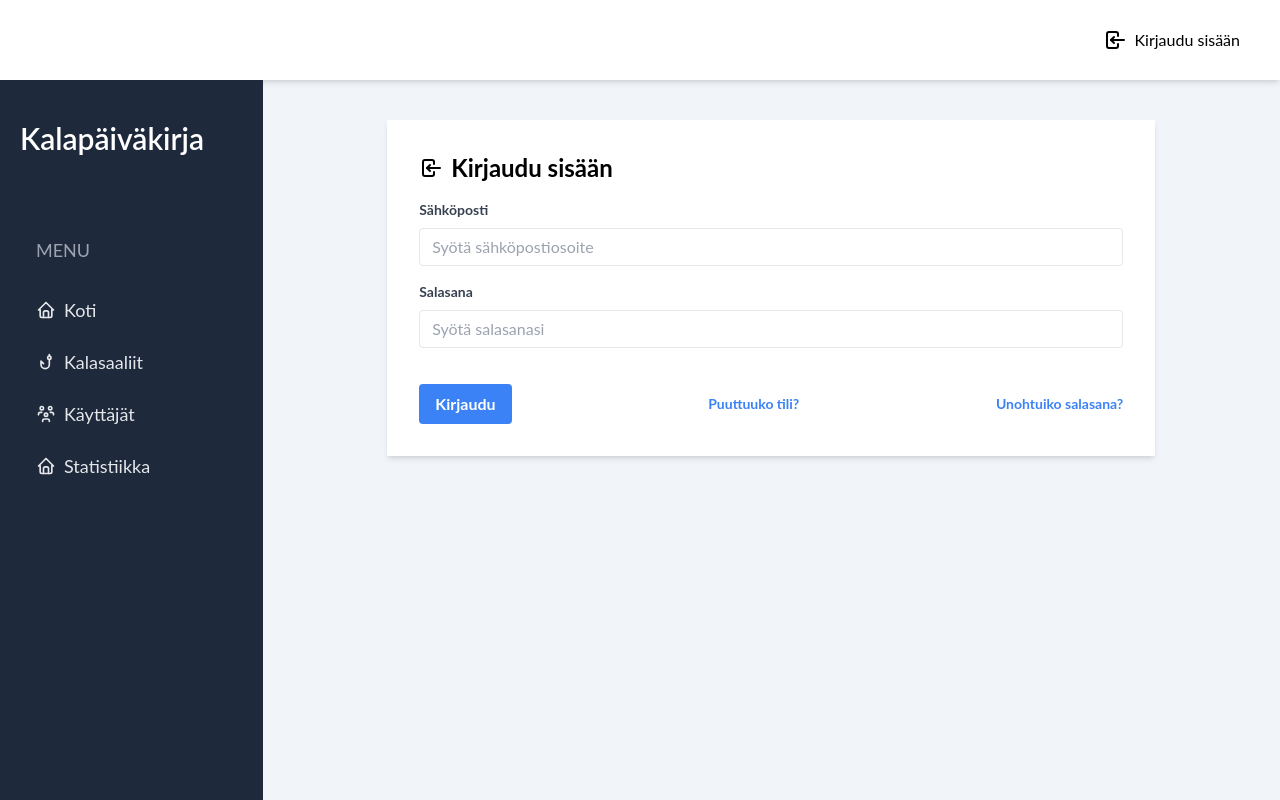
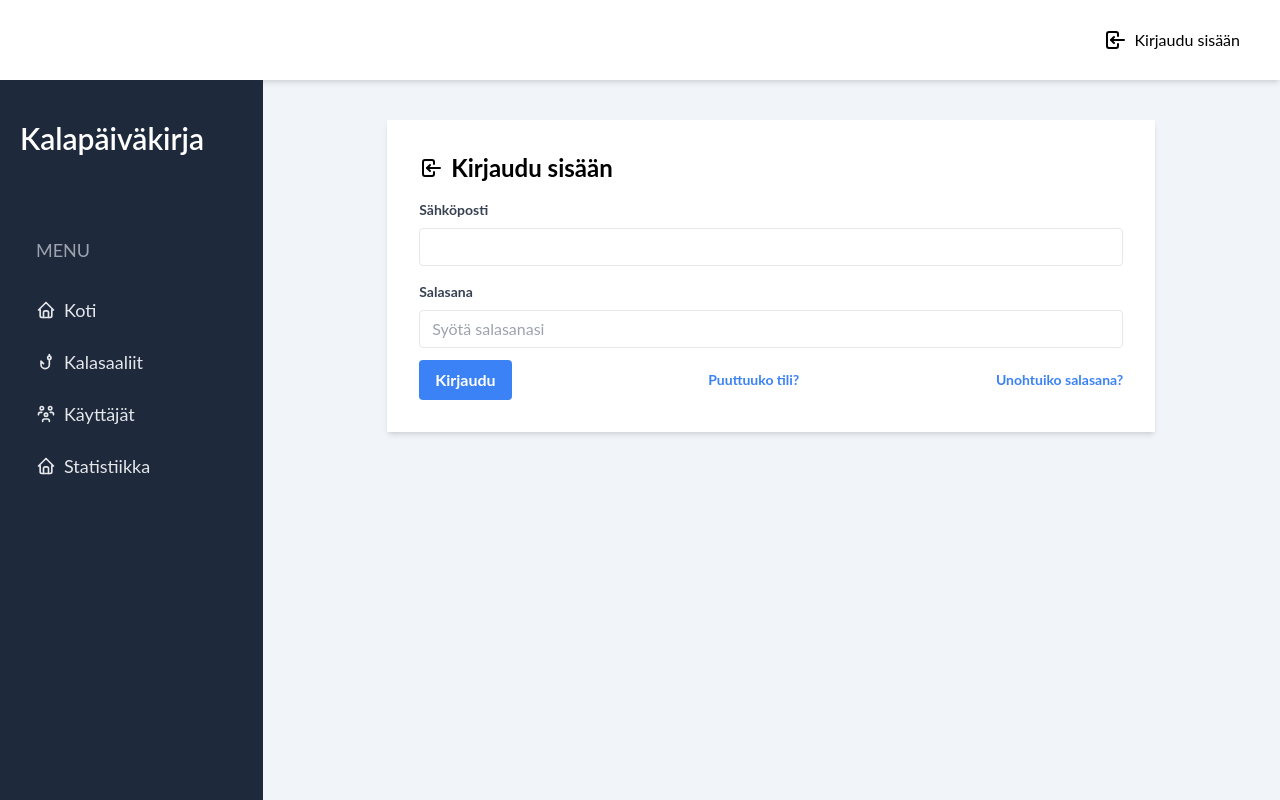
Before and after one commit to jukurius/Kalapaivakirja-client, a React (Vite) app: page /login in a window 1280 px wide. Built offline with nearby package versions, Linux system fonts and the light colour scheme; no server answers.

Commit message:
korjauksia

```diff
--- a/index.html
+++ b/index.html
@@ -3,11 +3,11 @@
 
 <head>
   <meta charset="UTF-8" />
-  <link rel="icon" type="image/svg+xml" href="/vite.svg" />
+  <link rel="icon" type="image/png" href="/fav.png" />
   <link rel="preconnect" href="https://fonts.googleapis.com">
   <link rel="preconnect" href="https://fonts.gstatic.com" crossorigin>
   <meta name="viewport" content="width=device-width, initial-scale=1.0" />
-  <title>Vite + React</title>
+  <title>Kalapäiväkirja</title>
 </head>
 
 <body>
--- a/package.json
+++ b/package.json
@@ -18,8 +18,8 @@
     "prop-types": "^15.8.1",
     "react": "^18.2.0",
     "react-dom": "^18.2.0",
-    "react-infinite-scroll-component": "^6.1.0",
     "react-router-dom": "^6.14.1",
+    "react-toastify": "^9.1.3",
     "sort-by": "^1.2.0",
     "typeface-roboto": "^1.1.13"
   },
--- a/src/components/Catches/PostsInfinite.jsx
+++ b/src/components/Catches/PostsInfinite.jsx
@@ -47,7 +47,7 @@ const Example1 = () => {
     })
 
     return (
-        <div className="container px-5 max-w-7xl mx-auto">
+        <div>
             <h2 className="text-2xl lg:text-4xl font-bold pt-20 text-gray-600">
                 Selaa käyttäjien kalasaaliita
             </h2>
--- a/src/components/home/Hero.jsx
+++ b/src/components/home/Hero.jsx
@@ -9,7 +9,7 @@ function Hero() {
           <img
             src={fisher}
             alt="hero-fisher"
-            className="max-w-xs lg:max-w-sm"
+            className="max-w-xs lg:w-96"
           />
         </div>
         <div className="max-w-lg flex flex-col gap-10 align-center justify-center">
--- a/src/components/login/LoginForm.jsx
+++ b/src/components/login/LoginForm.jsx
@@ -1,38 +1,43 @@
 import { useState } from "react";
 import { IconLogin } from "@tabler/icons-react";
-import {  Link } from "react-router-dom";
+import { Link } from "react-router-dom";
 import { useNavigate } from "react-router-dom";
 import axios from "../../api/axios";
 import useAuth from "../../hooks/useAuth";
-
+import ValidationComponent from "../reuseables/InputWithValidation"
+import { notify } from '../reuseables/NotificationService';
 const LOGIN_URL = "/login";
 
 const LoginPage = () => {
   const [email, setEmail] = useState("");
   const [password, setPassword] = useState("");
   const navigate = useNavigate();
-  const { auth, setAuth } = useAuth();
+  const { setAuth } = useAuth();
+  const [isValid, setIsValid] = useState(true);
+  const [submitError, setSubmitError] = useState(false);
 
   const login = async () => {
     try {
       const response = await axios.post(
         LOGIN_URL,
-        JSON.stringify({ email: email, password: password}),
+        JSON.stringify({ email: email, password: password }),
         {
           headers: { "Content-Type": "application/json" },
           withCredentials: true
         }
       );
-      console.log(JSON.stringify(response?.data));
       const accessToken = response?.data?.token;
       const user = response?.data?.user;
       setAuth({ user: user, accessToken: accessToken });
       setEmail("");
       setPassword("");
       navigate("/");
+      notify(`Tervetuloa ${user}`, 'success');
     } catch (err) {
       if (!err?.response) {
         console.log(err);
+      } else {
+        if (err.response.status === 401) { setSubmitError(true); }
       }
     }
   };
@@ -42,14 +47,13 @@ const LoginPage = () => {
     await login();
   };
 
-  console.log(auth)
   return (
     <div className="flex justify-center items-center h-auto mt-10 container max-w-3xl mx-auto">
       <form className=" w-screen bg-white p-8 shadow-md">
         <h2 className="text-2xl font-bold mb-4 flex items-center">
           <IconLogin className="mr-2" /> Kirjaudu sisään
         </h2>
-        <div className="mb-4">
+        {/* <div className="mb-4">
           <label
             className="block text-gray-700 text-sm font-bold mb-2"
             htmlFor="email"
@@ -64,8 +68,9 @@ const LoginPage = () => {
             value={email}
             onChange={(e) => setEmail(e.target.value)}
           />
-        </div>
-        <div className="mb-6">
+        </div> */}
+        <ValidationComponent fieldName={"Sähköposti"} data={email} setData={setEmail} actionType={"login"} type={"email"} isValid={isValid} setIsValid={setIsValid} />
+        <div>
           <label
             className="block text-gray-700 text-sm font-bold mb-2"
             htmlFor="password"
@@ -81,6 +86,7 @@ const LoginPage = () => {
             onChange={(e) => setPassword(e.target.value)}
           />
         </div>
+        {submitError && <p className='text-sm text-red-400 mb-4'>Kirjautuminen epäonnistui, tarkasta sähköpostiosoite ja salasana.</p>}
         <div className="flex items-center justify-between">
           <button
             className="bg-blue-500 hover:bg-blue-700 text-white font-bold py-2 px-4 rounded focus:outline-none focus:shadow-outline"
--- /dev/null
+++ b/src/components/reuseables/InputWithValidation.jsx
@@ -0,0 +1,66 @@
+import PropTypes from 'prop-types';
+
+const ValidationComponent = ({ fieldName, data, setData, actionType, type, isValid, setIsValid }) => {
+
+    const validateData = (data) => {
+      // Implement your validation logic here
+      // For example, you might check if the data is not empty or meets certain criteria
+      // Return true if data is valid, false otherwise
+      // const trimmed = data.trim() !== '';
+      if (actionType === 'login') {
+        if (type === 'email') { return checkEmail(data); }
+      }
+    };
+
+    const handleBlur = () => {
+      const newDataIsValid = validateData(data);
+      console.log("first", newDataIsValid);
+      setIsValid(newDataIsValid);
+    };
+
+    const handleOnChange = (e) => {
+      setData(e.target.value);
+      setIsValid(true);
+    };
+
+    return (
+      <div className="mb-4">
+      <label
+        className="block text-gray-700 text-sm font-bold mb-2"
+        htmlFor={fieldName}
+      >
+        {fieldName}
+      </label>
+      <input
+        className="appearance-none border rounded w-full py-2 px-3 text-gray-700 leading-tight focus:outline-none focus:shadow-outline"
+        id={fieldName}
+        type={type}
+        value={data}
+        onChange={handleOnChange}
+        onBlur={handleBlur}
+      />
+      {!isValid && <p className='text-sm text-red-400'>Syötetty {fieldName} ei ole kelvollinen.</p>}
+    </div>
+    );
+  };
+
+  ValidationComponent.propTypes = {
+    fieldName: PropTypes.string,
+    actionType: PropTypes.string,
+    data: PropTypes.string,
+    setData: PropTypes.func,
+    type: PropTypes.string,
+    isValid: PropTypes.bool,
+    setIsValid: PropTypes.func
+  };
+
+  const checkEmail = (email) => {
+    const emailRegex = /^[\w.-]+@[\w.-]+\.\w+$/;
+    if (!email) { return false; }
+    else {
+      console.log("regex:", emailRegex.test(email))
+      return emailRegex.test(email);
+    }
+  }
+
+export default ValidationComponent;
--- /dev/null
+++ b/src/components/reuseables/NotificationService.jsx
@@ -0,0 +1,7 @@
+// NotificationService.js
+import { toast } from 'react-toastify';
+import 'react-toastify/dist/ReactToastify.css';
+
+export const notify = (message, type) => {
+  toast[type](message);
+};
--- a/src/components/reuseables/RenderCards.jsx
+++ b/src/components/reuseables/RenderCards.jsx
@@ -7,7 +7,7 @@ function RenderCards(props) {
       <Link
         to={`/saaliit/${item.id}`}
         key={item.id}
-        className="flex flex-col justify-end min-w-full bg-custom-dark-blue border border-gray-200 rounded-md shadow objec-cover h-96"
+        className="flex flex-col justify-end w-full bg-custom-dark-blue border border-gray-200 rounded-md shadow objec-cover h-96"
         style={{
           backgroundImage: `linear-gradient(180deg, transparent, black), url("${item?.images?.length > 0 ? item.images[0] : null}")`,
           backgroundSize: "cover",
--- a/src/hooks/useLogout.jsx
+++ b/src/hooks/useLogout.jsx
@@ -1,5 +1,6 @@
 import axios from "../api/axios";
 import useAuth from "./useAuth";
+import { notify } from "../components/reuseables/NotificationService";
 
 const useLogout = () => {
     const { setAuth } = useAuth();
@@ -10,6 +11,7 @@ const useLogout = () => {
             await axios('/logout', {
                 withCredentials: true
             });
+            notify('Toivottavasti nähdään pian 🫡', 'success');
         } catch (err) {
             console.error(err);
         }
--- a/src/pages/Catches.jsx
+++ b/src/pages/Catches.jsx
@@ -1,10 +1,8 @@
-// import AllPosts from '../components/Catches/AllCatches'
 import PostsInfinite from '../components/Catches/PostsInfinite'
 
 function Catches() {
   return (
-    <div>
-      {/* <AllPosts /> */}
+    <div className='container max-w-7xl mx-auto px-5'>
       <PostsInfinite />
     </div>
   )
--- a/src/pages/Home.jsx
+++ b/src/pages/Home.jsx
@@ -2,10 +2,10 @@ import { useState, useEffect } from "react";
 import Hero from "../components/home/Hero";
 import axios from "axios";
 import RenderCards from "../components/reuseables/RenderCards";
+import { ToastContainer } from 'react-toastify';
 
 function Home() {
   const [latestPosts, setLatestPosts] = useState([]);
-
   useEffect(() => {
     const fetchLatestPosts = async () => {
       try {
@@ -18,15 +18,28 @@ function Home() {
     };
     fetchLatestPosts();
   }, []);
+
   return (
-    <div>
+    <div className="container max-w-7xl mx-auto px-5">
       <Hero />
-      <div className="container max-w-7xl mx-auto px-5">
+      <div>
         <h2 className="text-4xl font-bold text-custom-dark-blue">Uusimmat kalasaaliit</h2>
       </div>
-      <div className="container px-5 max-w-7xl mx-auto py-20">
+      <div className="grid grid-cols-1 place-items-center sm:grid-cols-2 md:grid-cols-2 lg:grid-cols-3 xl:grid-cols-4 gap-4 py-20">
         <RenderCards items={latestPosts} />
       </div>
+      <ToastContainer
+        position="top-center"
+        autoClose={4000}
+        hideProgressBar={false}
+        newestOnTop={false}
+        closeOnClick
+        rtl={false}
+        pauseOnFocusLoss
+        draggable
+        pauseOnHover
+        theme="light"
+      />
     </div>
   );
 }
```
Also changed, not shown: public/fav.png (added), 1 other file (tests, documents, lock files or other folders).
